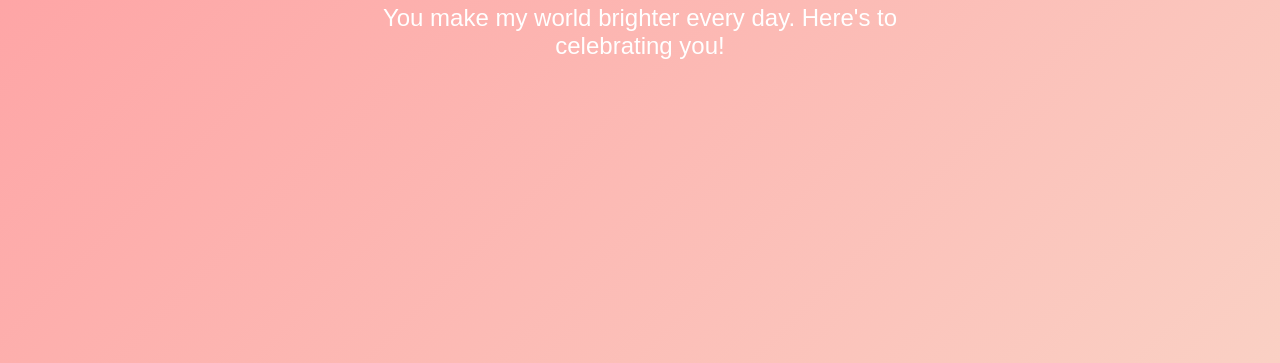
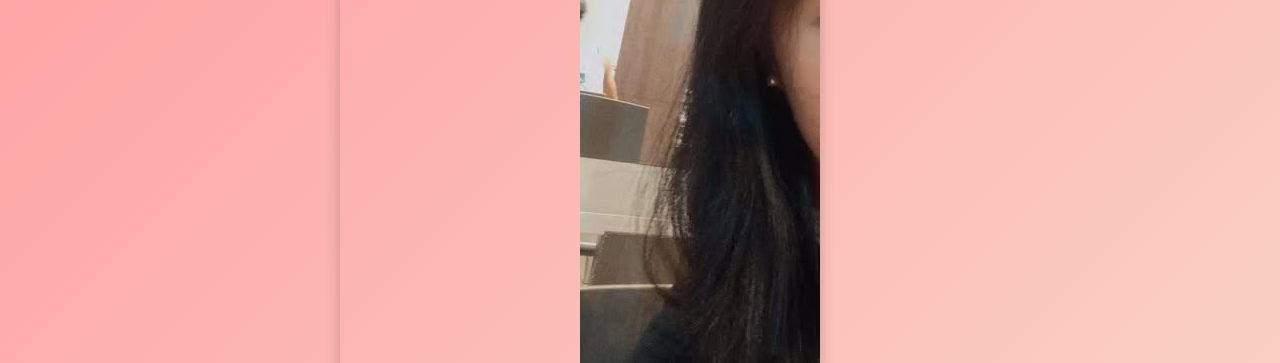
Before and after one commit to Mawskieteer17/HappyBirthday, a plain HTML site: page index.html in a window 1280 px wide. Shown: the part 437-800 px from the top of the page. Drawn offline with Linux system fonts and the light colour scheme.

Commit message:
Update index.html

```diff
--- a/index.html
+++ b/index.html
@@ -33,17 +33,16 @@
         }
         .slideshow {
             position: relative;
-            width: 100%;
-            max-width: 600px; /* Adjust slider width to container */
-            height: auto; /* Automatically adjusts height */
+            width: 480px; /* Matches your image width */
+            height: 853px; /* Matches your image height */
             overflow: hidden;
             border-radius: 15px;
             box-shadow: 0 4px 15px rgba(0, 0, 0, 0.2);
         }
         .slideshow img {
             width: 100%; /* Ensures images fill the slider width */
-            height: auto; /* Maintains the image aspect ratio */
-            object-fit: cover; /* Ensures the image fills without distortion */
+            height: 100%; /* Ensures images fill the slider height */
+            object-fit: cover; /* Maintains aspect ratio with minimal cropping */
             position: absolute;
             opacity: 0;
             transition: opacity 1s ease-in-out;
```
